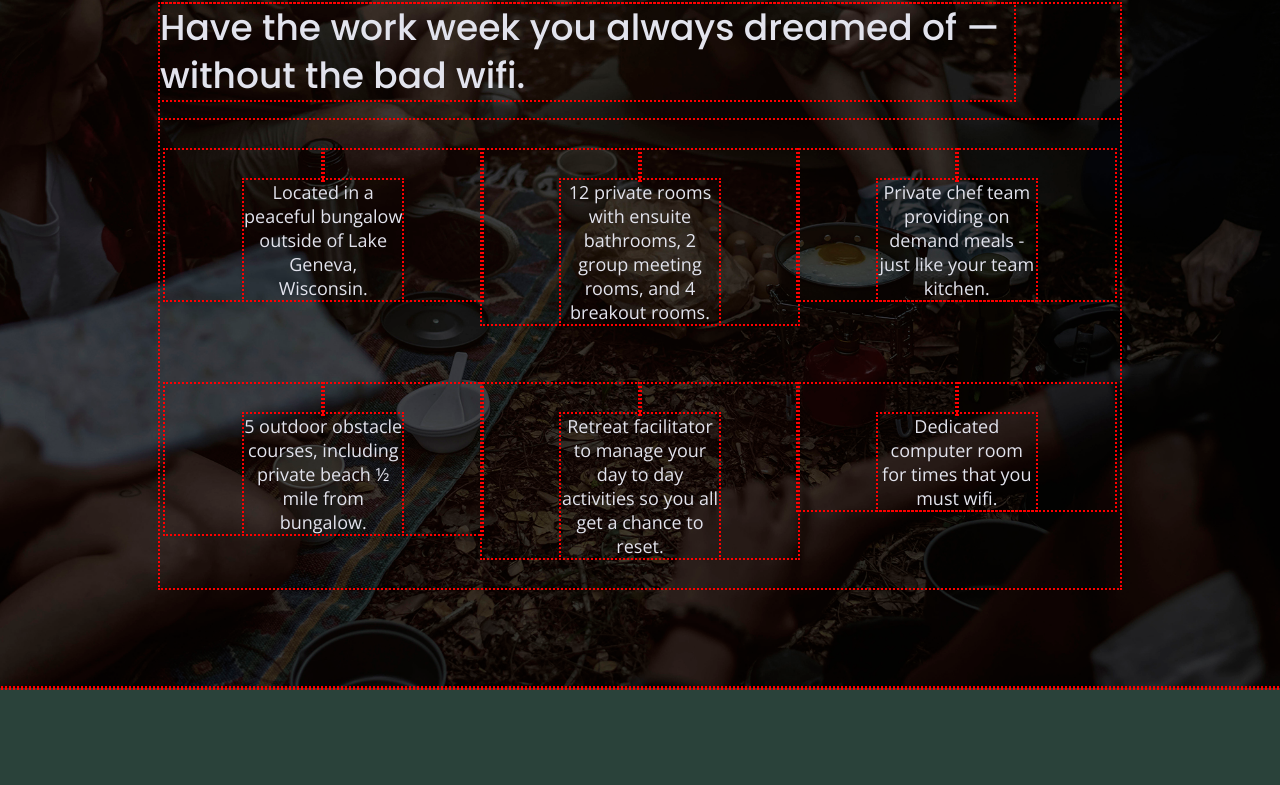
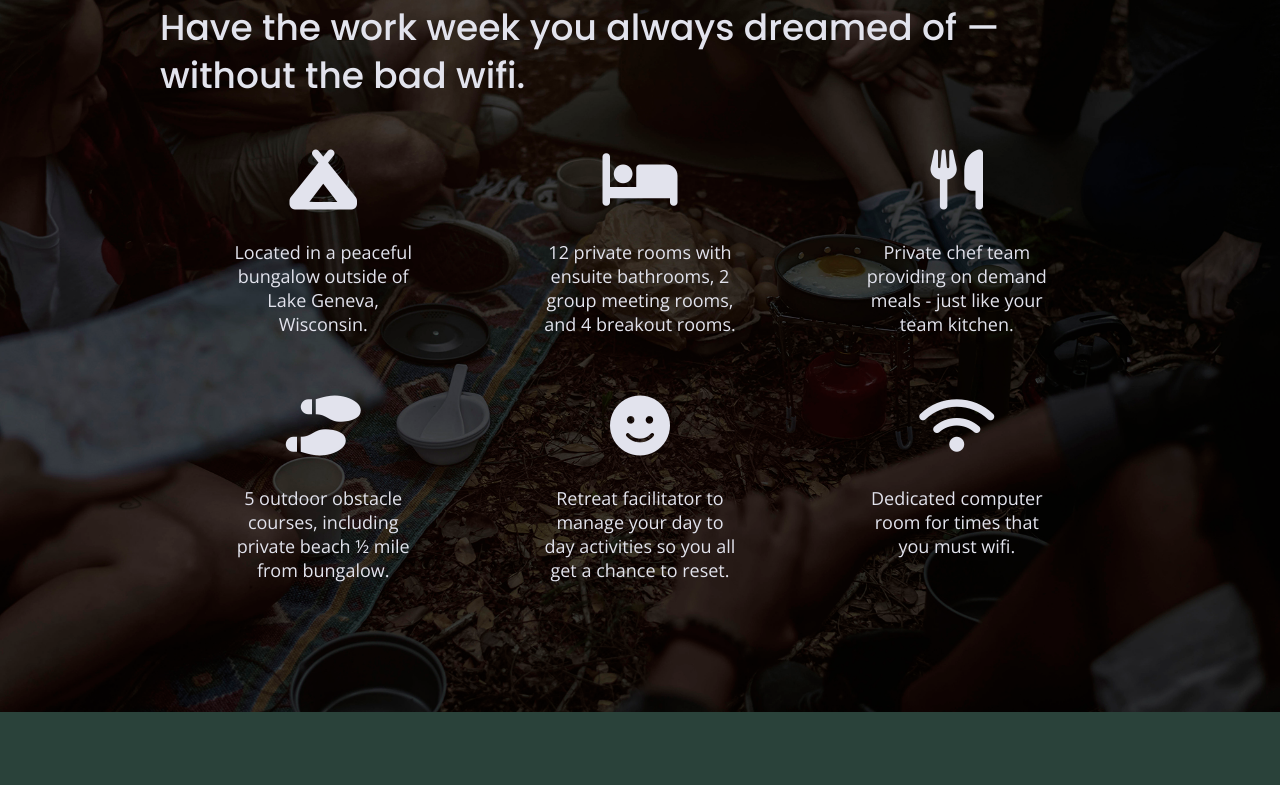
Before and after one commit to Cesar-V-77/unplugged, a website built with Parcel: page index.html in a window 1280 px wide. Shown: the part 929-1714 px from the top of the page. Built offline with nearby package versions, Linux system fonts and the light colour scheme.

Commit message:
Add feature icons with Font Awesome

```diff
--- a/about/index.html
+++ b/about/index.html
@@ -17,6 +17,10 @@
 
     <link rel="stylesheet" href="../css/normalize.css" />
     <link rel="stylesheet" href="../css/main.css" />
+    <script
+      src="https://kit.fontawesome.com/079a8160a9.js"
+      crossorigin="anonymous"
+    ></script>
     <!--Google Fonts-->
     <link rel="preconnect" href="https://fonts.googleapis.com" />
     <link rel="preconnect" href="https://fonts.gstatic.com" crossorigin />
--- a/css/main.css
+++ b/css/main.css
@@ -10,9 +10,9 @@
 /* ==========================================================================
    Base styles: opinionated defaults
    ========================================================================== */
-* {
+/* * {
   outline: 2px dotted red;
-}
+} */
 
 html {
   color: #222;
@@ -586,7 +586,7 @@ aside .form {
   }
 
   .features .features-item-description {
-    width: 50%;
+    width: 62%;
   }
 
   /*** Reviews ***/
--- a/index.html
+++ b/index.html
@@ -17,6 +17,10 @@
 
     <link rel="stylesheet" href="css/normalize.css" />
     <link rel="stylesheet" href="css/main.css" />
+    <script
+      src="https://kit.fontawesome.com/079a8160a9.js"
+      crossorigin="anonymous"
+    ></script>
     <!--Google Fonts-->
     <link rel="preconnect" href="https://fonts.googleapis.com" />
     <link rel="preconnect" href="https://fonts.gstatic.com" crossorigin />
@@ -75,42 +79,54 @@
           </h2>
           <div class="features-items">
             <article>
-              <p class="fontawesome-icon"></p>
+              <p class="fontawesome-icon">
+                <i class="fa-solid fa-campground"></i>
+              </p>
               <p class="features-item-description">
                 Located in a peaceful bungalow outside of Lake Geneva,
                 Wisconsin.
               </p>
             </article>
             <article>
-              <p class="fontawesome-icon"></p>
+              <p class="fontawesome-icon">
+                <i class="fa-solid fa-bed"></i>
+              </p>
               <p class="features-item-description">
                 12 private rooms with ensuite bathrooms, 2 group meeting rooms,
                 and 4 breakout rooms.
               </p>
             </article>
             <article>
-              <p class="fontawesome-icon"></p>
+              <p class="fontawesome-icon">
+                <i class="fa-solid fa-utensils"></i>
+              </p>
               <p class="features-item-description">
                 Private chef team providing on demand meals - just like your
                 team kitchen.
               </p>
             </article>
             <article>
-              <p class="fontawesome-icon"></p>
+              <p class="fontawesome-icon">
+                <i class="fa-solid fa-shoe-prints"></i>
+              </p>
               <p class="features-item-description">
                 5 outdoor obstacle courses, including private beach ½ mile from
                 bungalow.
               </p>
             </article>
             <article>
-              <p class="fontawesome-icon"></p>
+              <p class="fontawesome-icon">
+                <i class="fa-solid fa-face-smile"></i>
+              </p>
               <p class="features-item-description">
                 Retreat facilitator to manage your day to day activities so you
                 all get a chance to reset.
               </p>
             </article>
             <article>
-              <p class="fontawesome-icon"></p>
+              <p class="fontawesome-icon">
+                <i class="fa-solid fa-wifi"></i>
+              </p>
               <p class="features-item-description">
                 Dedicated computer room for times that you must wifi.
               </p>
```
Also changed, not shown: faq/index.html (+4 -0 lines).
